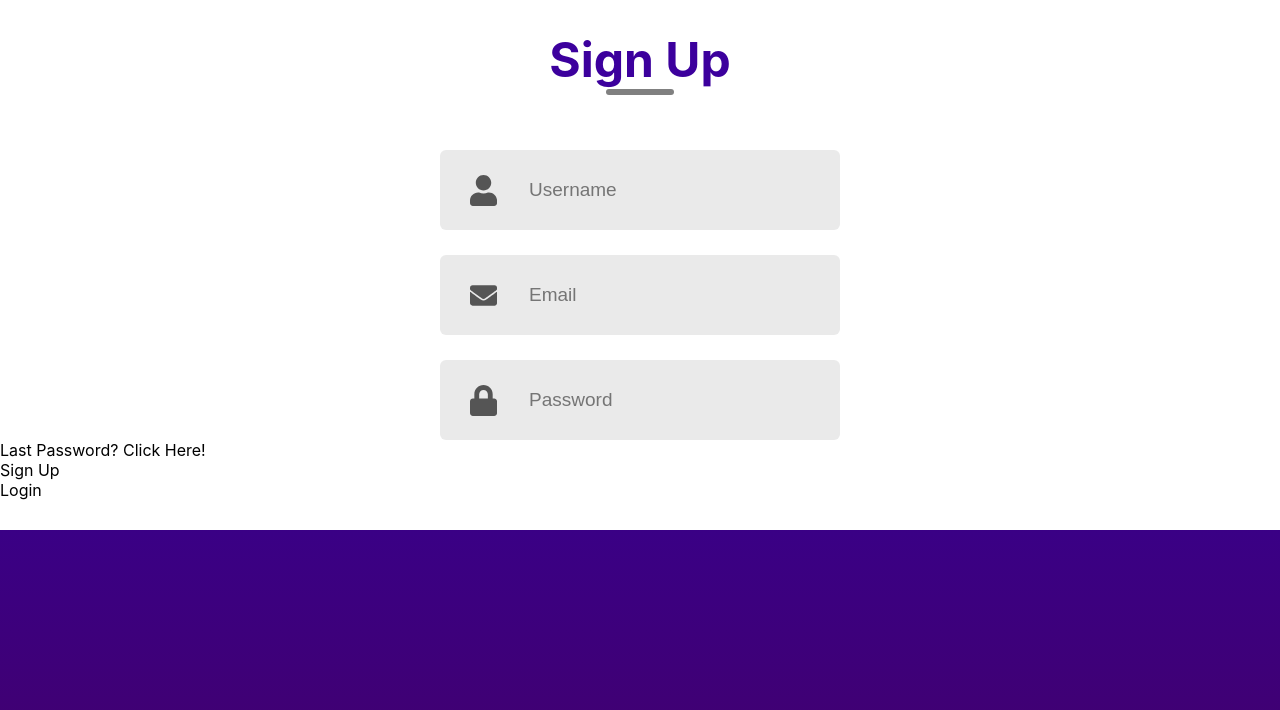
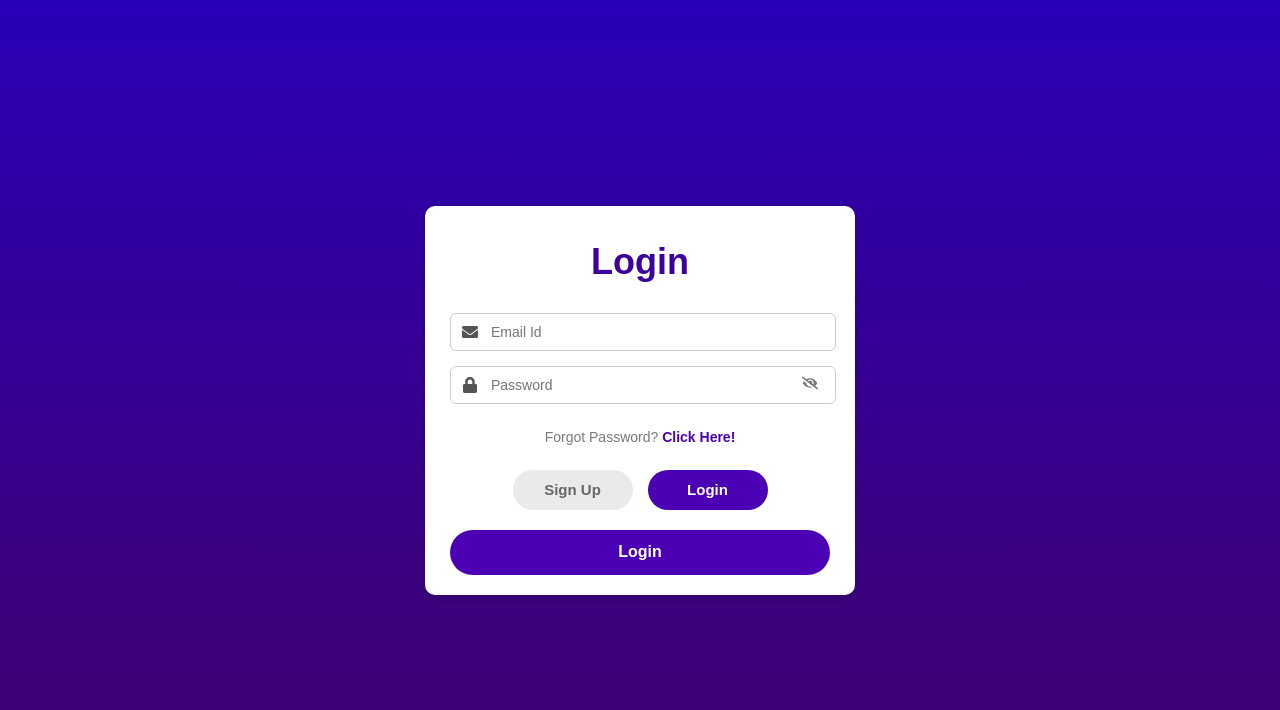
Before and after one commit to Nandhini-ns/React-Learning, a React (Create React App) app: page /login in a window 1280 px wide. Shown: the top 710 px of the page. Built offline with nearby package versions, Linux system fonts and the light colour scheme.

Commit message:
logn page in React.js

```diff
--- a/src/Compontent/Signup/Login.css
+++ b/src/Compontent/Signup/Login.css
@@ -1,63 +1,175 @@
-body{
+body {
   height: 100vh;
-    background: linear-gradient(#2A00B7,#42006C);
+  display: flex;
+  justify-content: center;
+  align-items: center;
+  background: linear-gradient(#2A00B7, #42006C);
+  margin: 0;
+  font-family: Arial, sans-serif;
 }
-.container{
+
+.container {
   display: flex;
   flex-direction: column;
-    margin: auto;
-    margin: top 200px;
-    background:#fff ;
-    padding-bottom: 30px;
+  width: 380px;
+  background: #fff;
+  padding: 20px 25px;
+  border-radius: 10px;
+  box-shadow: 0 4px 12px rgba(0,0,0,0.2);
 }
 
-.header{
+.header {
   display: flex;
   flex-direction: column;
   align-items: center;
-    gap: 9;
-    width: 100%;
-    margin-top: 30px;
+  margin-top: 15px;
 }
 
-.text{
+.text {
   color: #3c009d;
-    font-size: 48px;
+  font-size: 36px;
   font-weight: 700;
+  margin-bottom: 30px;
 }
-.underline{
-    width: 68px;
-    height: 6px;
-    background: gray;
-    border-radius: 9px;
-}
-.inputs{
-    margin-top: 55px;
+
+.inputs {
+  margin-top: 25px;
   display: flex;
   flex-direction: column;
-    gap: 25px;
+  gap: 18px;
 }
-.input{
+
+.input-group {
+  position: relative;
   display: flex;
+  flex-direction: column;
+}
+
+.input-group input {
+  width: 90%;
+  padding: 10px 40px 10px 12px;
+  border: 1px solid #ccc;
+  border-radius: 6px;
+  font-size: 14px;
+  outline: none;
+}
+
+.input-group {
+  position: relative;
+  width: 100%;
+  margin-bottom: 15px;
+}
+
+
+.input-group input {
+  width: 80%;
+  padding: 10px 40px;
+  border: 1px solid #ccc;
+  border-radius: 6px;
+  font-size: 14px;
+  outline: none;
+}
+
+.icon-left {
+  position: absolute;
+  left: 12px;
+  top: 50%;
+  transform: translateY(-50%);
+  color: #555;
+  font-size: 16px;
+}
+
+.toggle-icon {
+  position: absolute;
+  right: 12px;
+  top: 50%;
+  transform: translateY(-50%);
+  cursor: pointer;
+  font-size: 16px;
+  color: #777;
+  transition: color 0.3s ease;
+}
+
+.toggle-icon:hover {
+  color: #3a0ca3;
+}
+
+
+.toggle-icon {
+  position: absolute;
+  right: 12px;
+  top: 50%;
+  transform: translateY(-50%);
+  cursor: pointer;
+  font-size: 16px;
+  color: #777;
+  transition: color 0.3s ease;
+}
+
+.toggle-icon:hover {
+  color: #3a0ca3;
+}
+
+.error {
+  color: red;
+  font-size: 12px;
+  margin-top: 4px;
+}
+
+.forgot-password {
+  margin-top: 10px;
+  font-size: 14px;
+  color: #797979;
+  text-align: center;
+}
+.forgot-password span {
+  color: #4c00b4;
+  cursor: pointer;
+  font-weight: 600;
+}
+
+.submit-container {
+  display: flex;
+  gap: 15px;
+  margin: 25px auto 10px auto;
+}
+
+.submit {
+  display: flex;
+  justify-content: center;
   align-items: center;
-    margin: auto;
-    width: 400px;
-    height: 80px;
-    background: #eaeaea;
-    border-radius: 6px;
+  width: 120px;
+  height: 40px;
+  color: #fff;
+  background: #4c00b4;
+  border-radius: 20px;
+  font-size: 15px;
+  font-weight: 600;
+  cursor: pointer;
+  transition: 0.3s ease;
 }
-.input .icon {
-  font-size: 35px;
-  margin-right: 25px;
-  color: #555;
-  margin: 0px 30px;
+.submit:hover {
+  background: #3a0090;
 }
-.input input{
-    height: 50px;
-    width: 400px;
-    background: transparent;
+
+.gray {
+  background: #EAEAEA;
+  color: #676767;
+}
+
+.submit-btn {
+  width: 100%;
+  height: 45px;
+  margin-top: 10px;
+  background: #4c00b4;
   border: none;
-    outline: none;
-    color: #797979;
-    font-size: 19px;
+  border-radius: 25px;
+  color: #fff;
+  font-size: 16px;
+  font-weight: 600;
+  cursor: pointer;
+  transition: 0.3s ease;
 }
+.submit-btn:hover {
+  background: #3a0090;
+}
--- a/src/Compontent/Signup/Login.js
+++ b/src/Compontent/Signup/Login.js
@@ -1,47 +1,139 @@
+import React, { useMemo, useState, useCallback } from "react";
+import './Login.css';
+import { FaUser, FaEnvelope, FaLock, FaEye, FaEyeSlash } from "react-icons/fa";
 
-import React from "react";
-import './Login.css';
-import { FaUser,FaEnvelope,FaLock } from "react-icons/fa";
-// import user_icon from '../Assets/user icons.png';
-// import email_icon from '../Assets/email.jpeg';
-// import password_icon from '../Assets/imges6.png';
+function Login() {
+  const [action, setAction] = useState("Login");
+  const [showPassword, setShowPassword] = useState(false);
+  const [name, setName] = useState("");
+  const [email, setEmail] = useState("");
+  const [password, setPassword] = useState("");
+  const [errors, setErrors] = useState({});
+  const [submitted, setSubmitted] = useState(false);
+
+  const validate = useCallback(() => {
+    let tempErrors = {};
+    if (action === "Sign Up" && !name.trim()) {
+      tempErrors.name = "Name is required";
+    }
+    if (!email.trim()) {
+      tempErrors.email = "Email is required";
+    }
+    if (!password.trim()) {
+      tempErrors.password = "Password is required";
+    }
+    return tempErrors;
+  }, [action, name, email, password]);
+
+  const validationErrors = useMemo(() => validate(), [validate]);
+
+  const handleSubmit = (e) => {
+  e.preventDefault();
+   setSubmitted(true);
+  setErrors(validationErrors);
+
+  if (Object.keys(validationErrors).length === 0) {
+    if (action === "Sign Up") {
+      alert("Sign Up successful");
+    } else {
+      alert("Login successful!");
+    }
+    setName("");
+    setEmail("");
+    setPassword("");
+     setSubmitted(false);
+  }
+};
+
+const handleInputChange = (field, value) => {
+    if (field === "name") setName(value);
+    if (field === "email") setEmail(value);
+    if (field === "password") setPassword(value);
+    setErrors((prev) => ({ ...prev, [field]: "" }));
+  };
 
 
 
-
-function Login() {
   return (
-    // <div className="login-container">
-    //   <h2>Login</h2>
-    //   <div className="input-box">
-    //     <FaUser className="icon" />   {/* Icon */}
-    //     <input type="text" placeholder="Username" />
-    //   </div>
-    // </div>
     <div className="container">
       <div className="header">
-         <div className="text">Sign Up</div>
-         <div className="underline"></div>
+        <div className="text">{action}</div>
+        <div className="underline"></div>
       </div>
-      <div className="inputs">
-        <div className="input">
-          <FaUser className="icon"/>
-          <input type="text" placeholder="Username"/>
+
+       {action === "Sign Up" && (
+    <div className="input-group">
+      <FaUser className="icon-left" />
+      <input
+        type="text"
+        placeholder="User Name"
+        value={name}
+        onChange={(e) => handleInputChange("name", e.target.value)}
+      />
+      {submitted && errors.name && <small className="error">{errors.name}</small>}
+    </div>
+  )}
+
+      <div className="input-group">
+  <FaEnvelope className="icon-left" />
+  <input
+    type="email"
+    placeholder="Email Id"
+    value={email}
+    onChange={(e) => handleInputChange ("email",e.target.value)}
+  />
+  {submitted && errors.email && <small className="error">{errors.email}</small>}
+</div>
+
+<div className="input-group">
+  <FaLock className="icon-left" />
+  <input
+    type={showPassword ? "text" : "password"}
+    placeholder="Password"
+    value={password}
+    onChange={(e) => handleInputChange("password",e.target.value)}
+  />
+  <span
+    className="toggle-icon"
+    onClick={() => setShowPassword(!showPassword)}
+  >
+    {showPassword ? <FaEye /> : <FaEyeSlash />}
+  </span>
+  {submitted && errors.password && <small className="error">{errors.password}</small>}
+</div>
+      {action === "Sign Up" ? null : (
+        <div className="forgot-password">
+          Forgot Password? <span>Click Here!</span>
         </div>
-        <div className="input">
-          <FaEnvelope className="icon"/>
-          <input type="email" placeholder="Email"/>
+      )}
+
+
+      <div className="submit-container">
+        <div
+          className={action === "Login" ? "submit gray" : "submit"}
+          onClick={() => {
+            setAction("Sign Up");
+            setErrors({});
+            setSubmitted(false);
+          }}
+        >
+          Sign Up
         </div>
-        <div className="input">
-          <FaLock className="icon"/>
-          <input type="password" placeholder="Password" />
+        <div
+          className={action === "Sign Up" ? "submit gray" : "submit"}
+          onClick={() => {
+            setAction("Login");
+            setErrors({});
+            setSubmitted(false);
+          }}
+        >
+          Login
         </div>
       </div>
-      <div className="forgot-password">Last Password? <span>Click Here!</span></div>
-     <div className="submit-container">
-      <div className="sumbit">Sign Up</div>
-      <div className="sumbit">Login</div>
-     </div>
+
+      <button className="submit-btn" onClick={handleSubmit}>
+        {action}
+      </button>
     </div>
   );
 }
```
Lines whose indentation alone changed are shown as unchanged.
